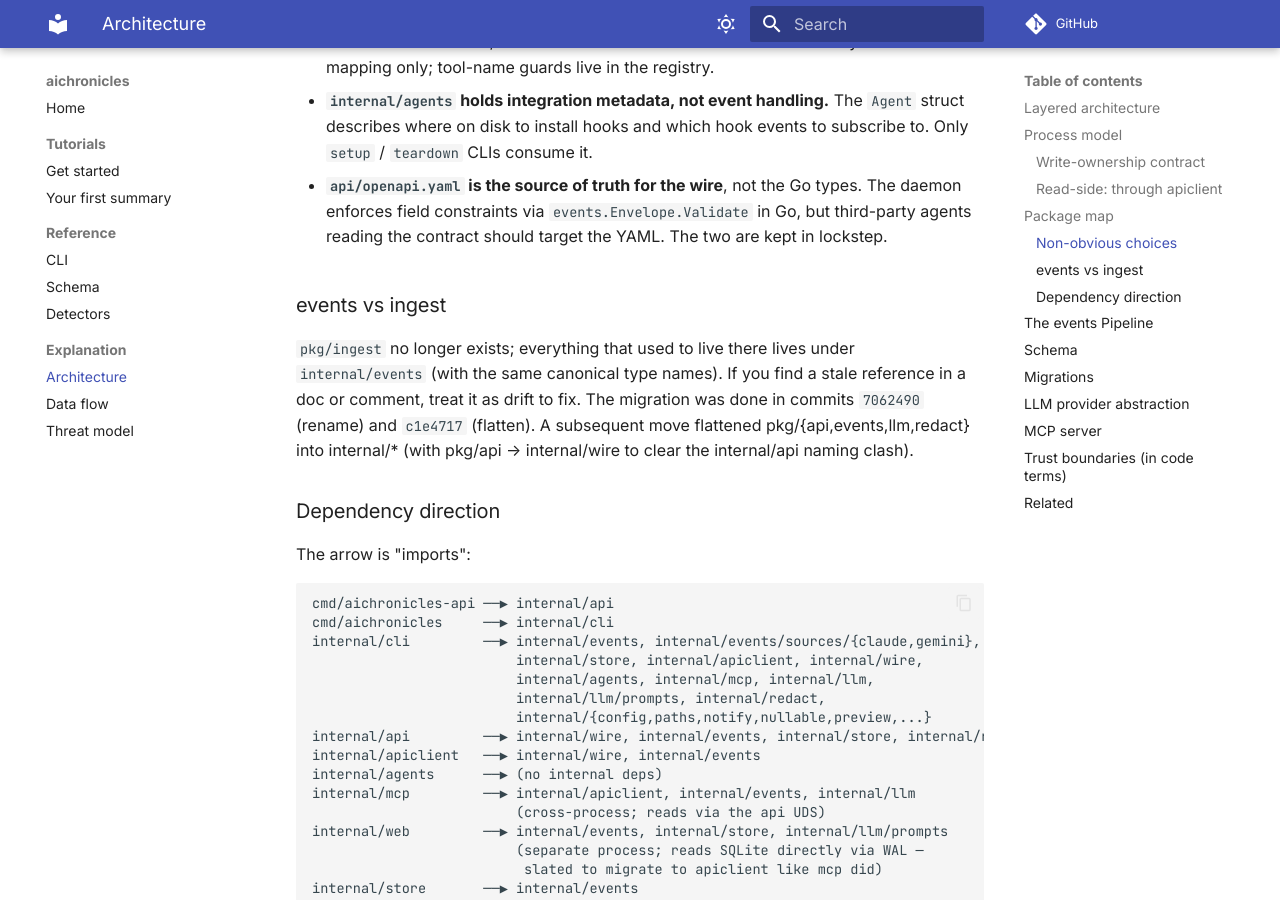
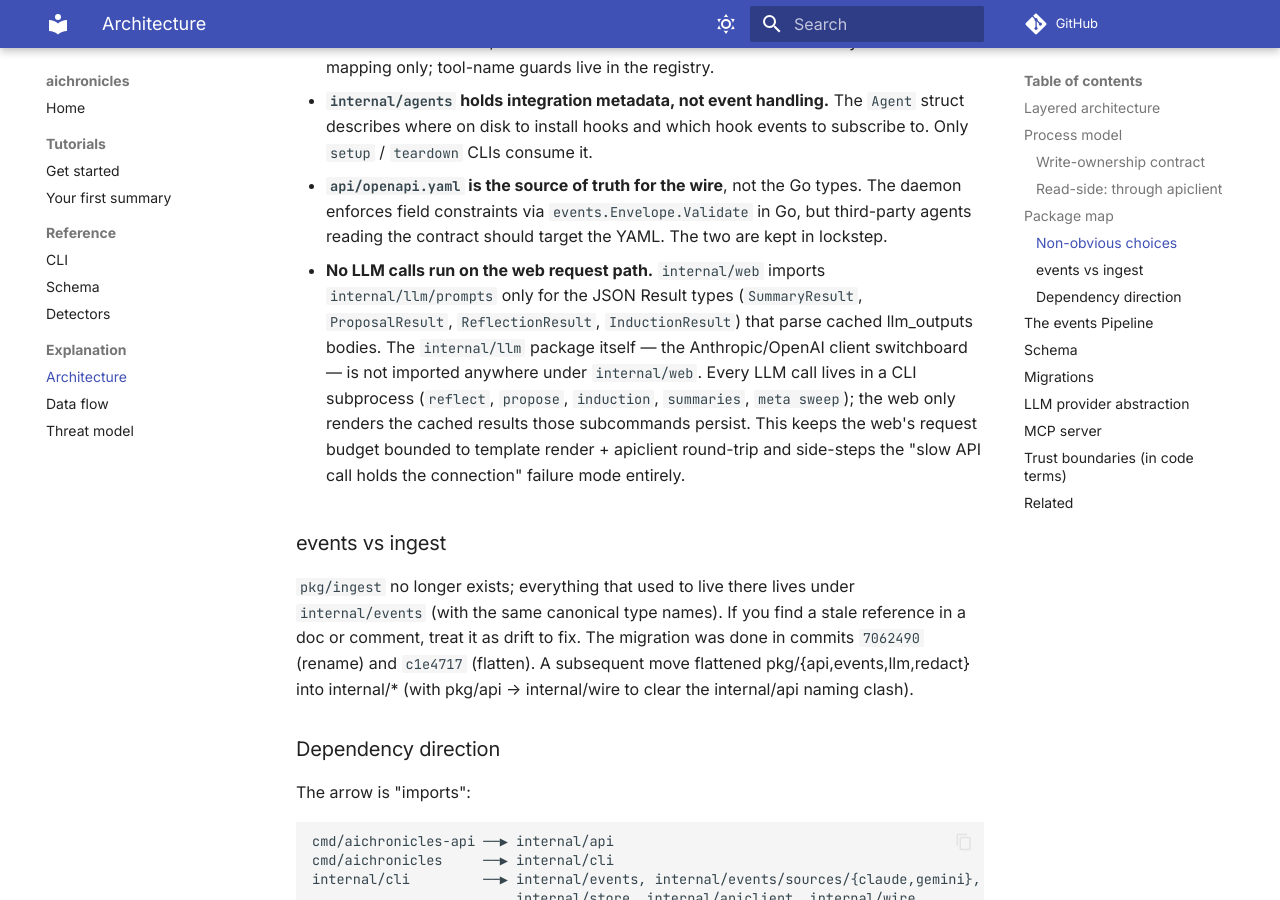
Before and after one commit to toabctl/aichronicles, an MkDocs documentation site: the page built from docs/explanation/architecture.md, in a window 1280 px wide and 900 px high, scrolled down 7677 px. Built offline with MkDocs 1.6.1 and Material for MkDocs 9.7.7, drawn with Linux system fonts in a browser that asks for light colours; comment, search, counter and statistics services are not loaded.

Commit message:
docs: clarify that no LLM calls run on the web request path
arch_review_2026_05_14 #6: the review flagged \"LLM-in-handler\"
as a possible request-budget concern (\"7 web handlers import
internal/llm\"). That claim was wrong: web only imports
internal/llm/prompts for the JSON Result types used to parse
cached llm_outputs bodies. The internal/llm package itself (the
Anthropic/OpenAI client switchboard) is not imported anywhere
under internal/web — verified by grep, and the web migration
in commit e0ef95a didn't add it.

Every LLM call lives in a CLI subprocess (reflect, propose,
induction, summaries, meta sweep) which persists the body into
llm_outputs; the web reads the cache and renders. The
"slow LLM call freezes the connection" failure mode the review
worried about doesn't exist.

This commit captures the finding in architecture.md under
"Non-obvious choices" so the next reviewer doesn't have to
re-derive it from imports. No code change.

Co-Authored-By: Claude Opus 4.7 (1M context) <noreply@anthropic.com>

```diff
--- a/docs/explanation/architecture.md
+++ b/docs/explanation/architecture.md
@@ -365,6 +365,19 @@ integration/            //go:build integration tests
   `events.Envelope.Validate` in Go, but third-party agents reading
   the contract should target the YAML. The two are kept in lockstep.
 
+- **No LLM calls run on the web request path.** `internal/web`
+  imports `internal/llm/prompts` only for the JSON Result types
+  (`SummaryResult`, `ProposalResult`, `ReflectionResult`,
+  `InductionResult`) that parse cached llm_outputs bodies. The
+  `internal/llm` package itself — the Anthropic/OpenAI client
+  switchboard — is not imported anywhere under `internal/web`.
+  Every LLM call lives in a CLI subprocess (`reflect`, `propose`,
+  `induction`, `summaries`, `meta sweep`); the web only renders
+  the cached results those subcommands persist. This keeps the
+  web's request budget bounded to template render + apiclient
+  round-trip and side-steps the "slow API call holds the
+  connection" failure mode entirely.
+
 ### events vs ingest
 
 `pkg/ingest` no longer exists; everything that used to live there
```
